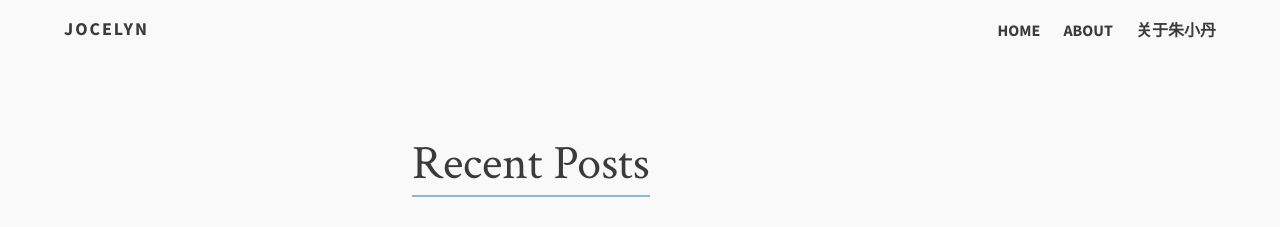
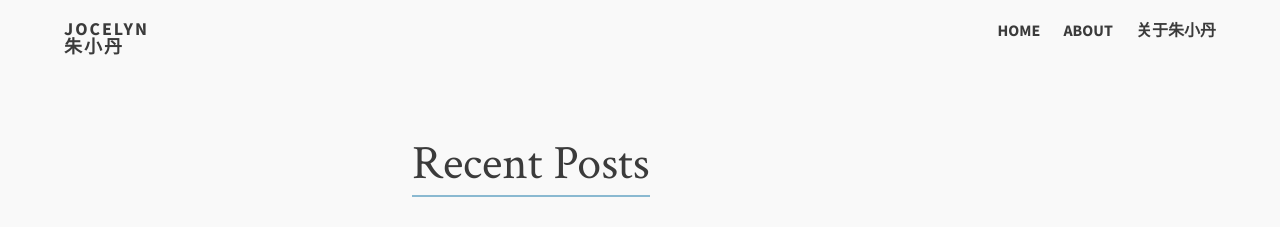
Before and after one commit to jocelynzhu/jocelynzhu.github.io, a Jekyll site: the page built from index.md, in a window 1280 px wide. Shown: the top 227 px of the page. Built offline with Jekyll 4.4.1, drawn with Linux system fonts in a browser that asks for light colours.

Commit message:
test double line title
Signed-off-by: Qu Xiaofeng <quxiaofeng.at.polyu@gmail.com>

```diff
--- a/_config.yml
+++ b/_config.yml
@@ -1,4 +1,4 @@
-title:            Jocelyn
+title:            Jocelyn <br> 朱小丹
 tagline:          A beautiful girl.
 description:      A personal site.
 #Comment out url when working locally to resolve base urls correctly
```
